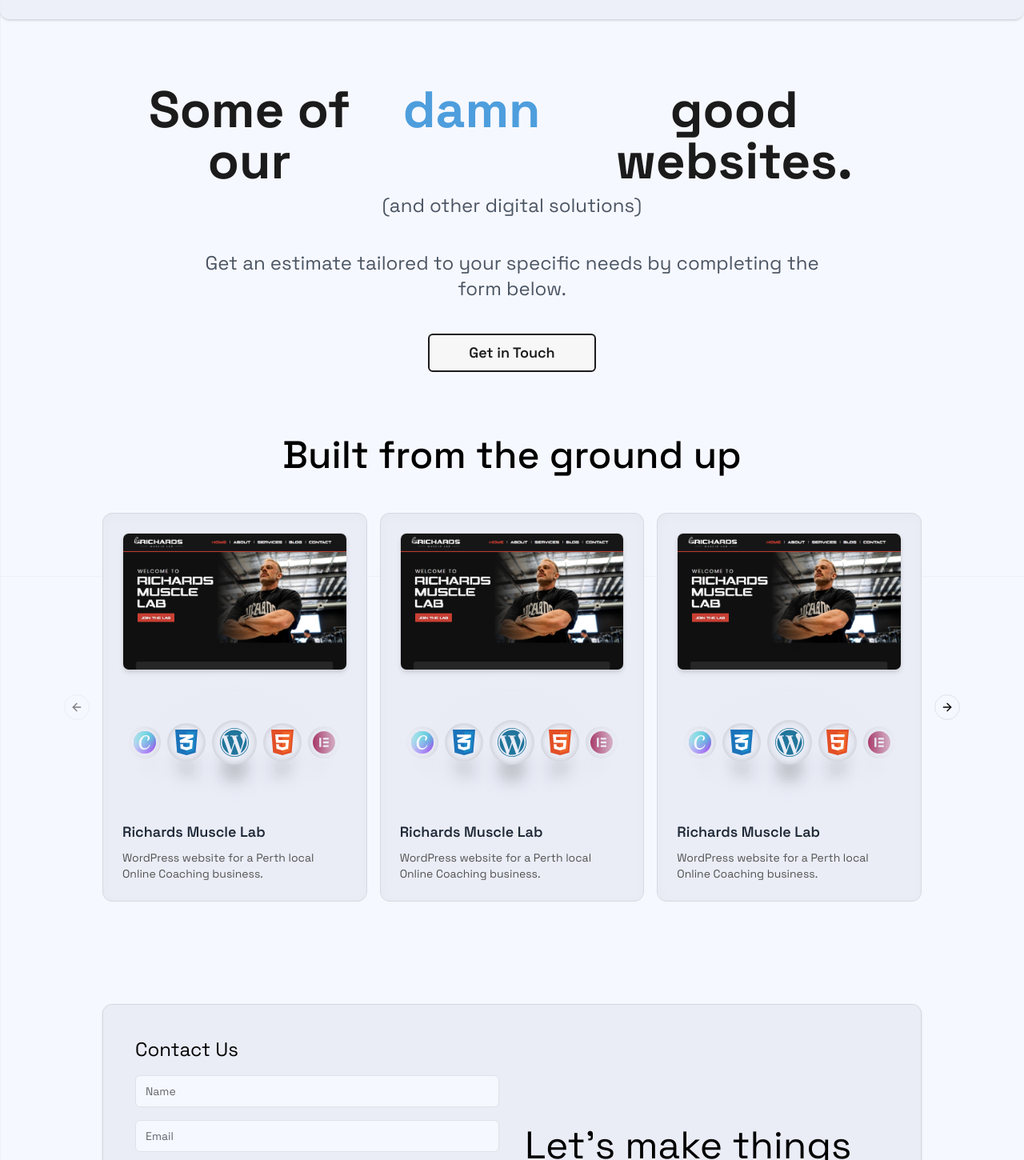
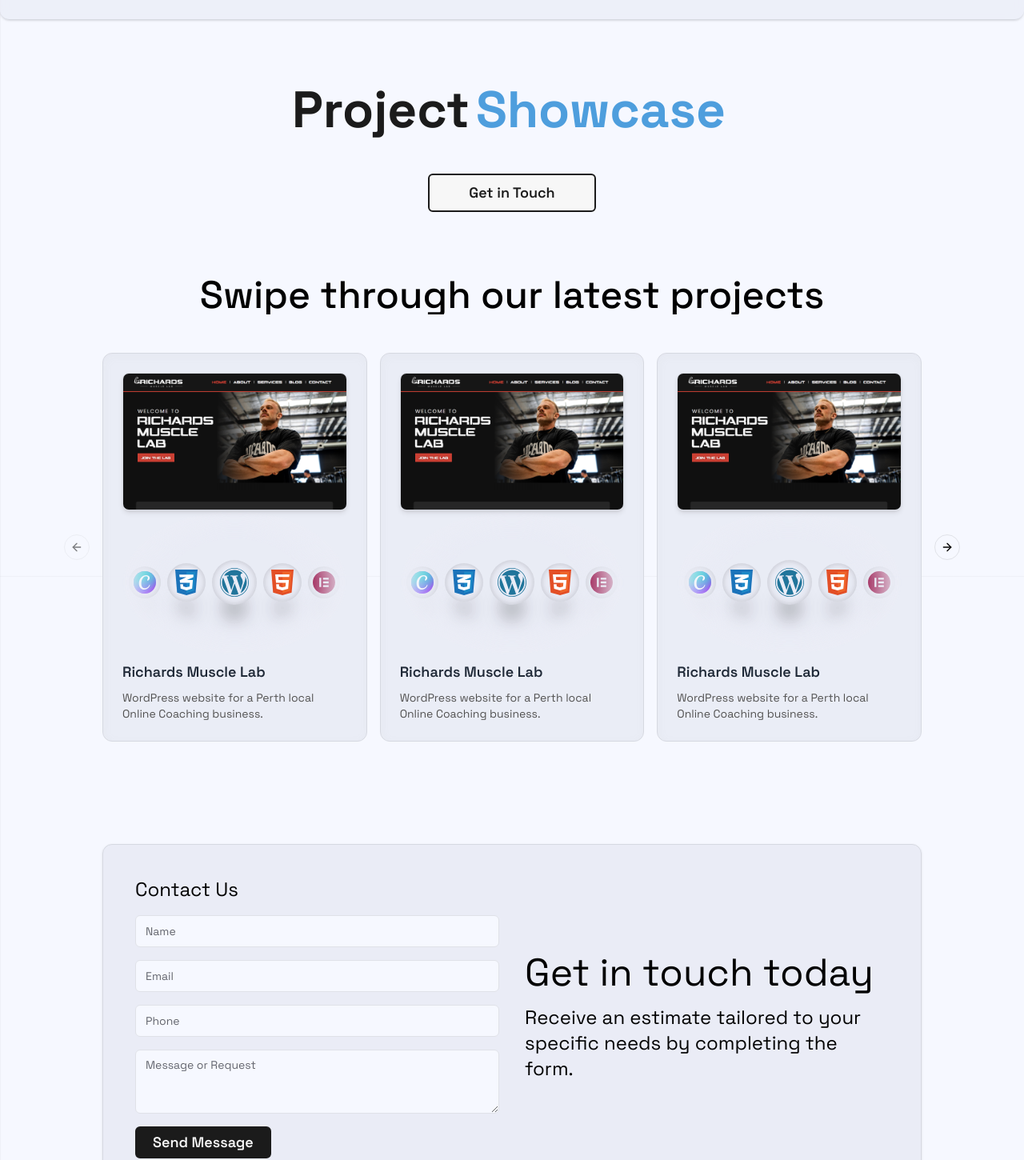
Before and after one commit to aidan-0/digi-designs, a Next.js app: page /showcase in a window 1280 px wide. Shown: the part 80-1530 px from the top of the page at 80% size. Built offline with nearby package versions, Linux system fonts and the light colour scheme.

Commit message:
showcase text style changes

```diff
--- a/app/page.tsx
+++ b/app/page.tsx
@@ -371,11 +371,11 @@
 							<div className="flex justify-center items-center order-2 md:order-1">
 								<ContactForm />
 							</div>
-							<div className="flex flex-col justify-center order-1 md:order-2">
+							<div className="flex flex-col justify-center order-1 md:order-2 gap-4">
 								<h4 className="text-3xl md:text-4xl lg:text-5xl">
 									Let&apos;s make things happen
 								</h4>
-								<p className="text-2xl">
+								<p className="text-xl sm:text-2xl">
 									Get in touch with us today!
 								</p>
 							</div>
--- a/app/showcase/page.tsx
+++ b/app/showcase/page.tsx
@@ -4,6 +4,8 @@
 import Link from "next/link";
 import React from "react";
 import ProjectCard from "@/components/ProjectCard";
+import BoxReveal from "@/components/magicui/box-reveal";
+import { CheckIcon } from "@/components/icons/check-icon";
 
 const page = () => {
 	return (
@@ -22,43 +24,22 @@
 								direction="right"
 								framerProps={{
 									show: {
-										transition: { delay: 0.35 },
+										transition: { delay: 0 },
 									},
 								}}
-								text="Some of our"
+								text="Project"
 							/>
 							<FadeText
 								className=" text-dd-light-blue px-2"
-								direction="up"
+								direction="left"
 								framerProps={{
 									show: { transition: { delay: 0 } },
 								}}
-								text="damn"
+								text="Showcase"
 							/>
 						</div>
-						<FadeText
-							className="text-dd-dark dark:text-dd-light"
-							direction="left"
-							framerProps={{
-								show: { transition: { delay: 0.35 } },
-							}}
-							text="good websites."
-						/>
 					</h1>
-					<p className="fade-in opacity-0 text-center text-xl my-2 md:text-2xl md:w-4/5 mx-auto text-gray-600">
-						(and other digital solutions)
-					</p>
-					<p className="fade-in opacity-0 text-center text-xl md:text-2xl my-6 md:my-10 md:w-4/5 mx-auto text-gray-600">
-						Get an estimate tailored to your specific needs by
-						completing the form below.
-					</p>
-					<div className="flex justify-center items-center gap-3 xs:gap-4">
-						{/* <Link
-								href="mailto:hello@digidesigns.com.au"
-								className="fade-in opacity-0 md:w-[210px] text-center px-4 sm:px-12 py-2 font-semibold hover:bg-dd-light hover:text-dd-dark rounded-[6px] text-dd-light border-dd-dark border-2  bg-dd-dark dark:bg-foreground dark:text-dd-dark transition duration-200 text-lg hover:shadow-[1px_1px_rgba(78,158,221),2px_2px_rgba(78,158,221),3px_3px_rgba(78,158,221),4px_4px_rgba(78,158,221)] dark:hover:shadow-[1px_1px_rgba(78,158,221),2px_2px_rgba(78,158,221),3px_3px_rgba(78,158,221),4px_4px_rgba(78,158,221)]"
-							>
-								Get in Touch
-							</Link> */}
+					<div className="flex justify-center items-center gap-3 xs:gap-4 pt-12">
 						<Link
 							href="mailto:hello@digidesigns.com.au"
 							className="fade-in opacity-0 md:w-[210px] text-center px-4 sm:px-12 py-2 font-semibold hover:bg-dd-dark hover:text-dd-light rounded-[6px] text-dd-dark border-dd-dark border-2  bg-dd-light dark:bg-foreground dark:text-dd-dark transition duration-200 text-lg hover:shadow-[1px_1px_rgba(255,176,50),2px_2px_rgba(255,176,50),3px_3px_rgba(255,176,50),4px_4px_rgba(255,176,50)] dark:hover:shadow-[1px_1px_rgba(255,176,50),2px_2px_rgba(255,176,50),3px_3px_rgba(255,176,50),4px_4px_rgba(255,176,50)]"
@@ -71,11 +52,20 @@
 				{/* Projects Section */}
 				<div
 					id="projects"
-					className="px-5 sm:px-10 lg:px-20 xl:px-0 mt-12 md:mt-20 flex flex-col justify-center max-w-[1600px] xl:w-4/5 2xl:w-[68%] md:mx-auto"
+					className="px-5 sm:px-10 lg:px-20 xl:px-0 mt-12 md:mt-20 flex flex-col justify-center max-w-[1600px] xl:w-4/5 2xl:w-[68%] md:mx-auto fade-in opacity-0"
 				>
-					<h2 className="text-3xl md:text-5xl text-center font-medium">
-						Built from the ground up
-					</h2>
+					<div className="flex justify-center">
+						<BoxReveal
+							boxColor={"#4e9edd"}
+							duration={0.65}
+							textDelay={.5}
+							boxDelay={.25}
+						>
+							<h2 className="text-3xl md:text-5xl font-medium">
+								Swipe through our latest projects
+							</h2>
+						</BoxReveal>
+					</div>
 					<div className="flex py-12 justify-center">
 						<ProjectCard />
 					</div>
@@ -93,12 +83,13 @@
 						<div className="flex justify-center items-center order-2 md:order-1">
 							<ContactForm />
 						</div>
-						<div className="flex flex-col justify-center order-1 md:order-2">
+						<div className="flex flex-col justify-center order-1 md:order-2 gap-4">
 							<h4 className="text-3xl md:text-4xl lg:text-5xl">
-								Let&apos;s make things happen
+								Get in touch today
 							</h4>
-							<p className="text-2xl">
-								Get in touch with us today!
+							<p className="text-xl sm:text-2xl">
+								Receive an estimate tailored to your specific
+								needs by completing the form.
 							</p>
 						</div>
 					</section>
```
